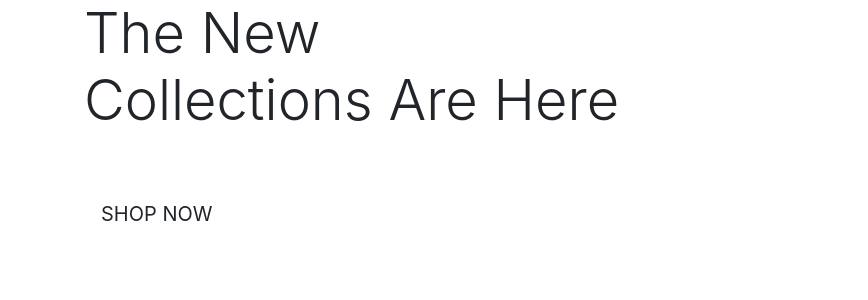
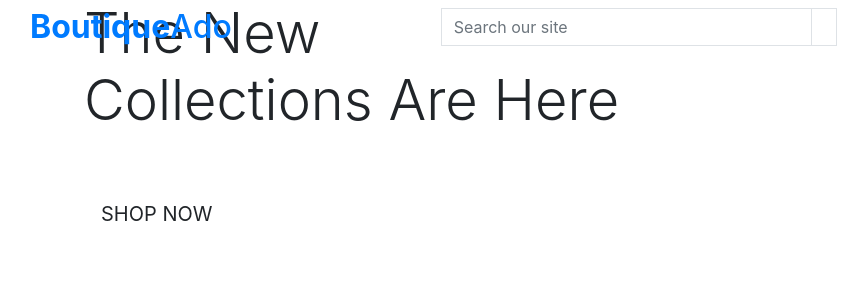
Before and after one commit to adamshaw90/boutique_ado_v1, a Django app: page / in a window 1280 px wide. Shown: the top 300 px of the page, without its empty margins (1-869 px from the left). Run offline with Django 3.2, Linux system fonts and the light colour scheme.

Commit message:
Add divs to base.html

```diff
--- a/templates/allauth/base.html
+++ b/templates/allauth/base.html
@@ -31,7 +31,33 @@
     <title>Boutique Ado {% block extra_title %}{% endblock %}</title>
   </head>
   <body>
-    <header class="container-fluid fixed-top"></header>
+    <header class="container-fluid fixed-top">
+        <div class="row">
+            <div class="col-12 col-lg-4 my-auto py-1 py-lg-0 text-center text-lg-left">
+                <a href="{% url 'home' %}" class="nav-link main-logo-link"><h2 class="logo-font text-black my-0"><strong>Boutique</strong>Ado</h2></a>
+            </div>
+            <div class="col-12 col-lg-4 my-auto py-1 py-lg-0">
+                <form method="GET" action="">
+                    <div class="input-group w-100">
+                        <input class="form-control border border-black rounded-0" type="text" name="q" placeholder="Search our site">
+                        <div class="input-group-append">
+                            <button class="form-control btn btn-black border border-black rounded-0" type="submit">
+                                <span class="icon">
+                                    <i class="fas fa-search"></i>
+                                </span>
+                            </button>
+                        </div>
+                    </div>
+                </form>
+            </div>
+            <div class="col-12 col-lg-4 my-auto py-1 py-lg-0">
+                <ul class="list-inline list-unstyled text-center text-lg-right my-0">
+                    <li class="list-inline-item dropdown"></li>
+                    <li class="list-inline-item"></li>
+                </ul>
+            </div>
+        </div>
+    </header>
 
     {% if messages %}
         <div class="message-container"></div>
```
